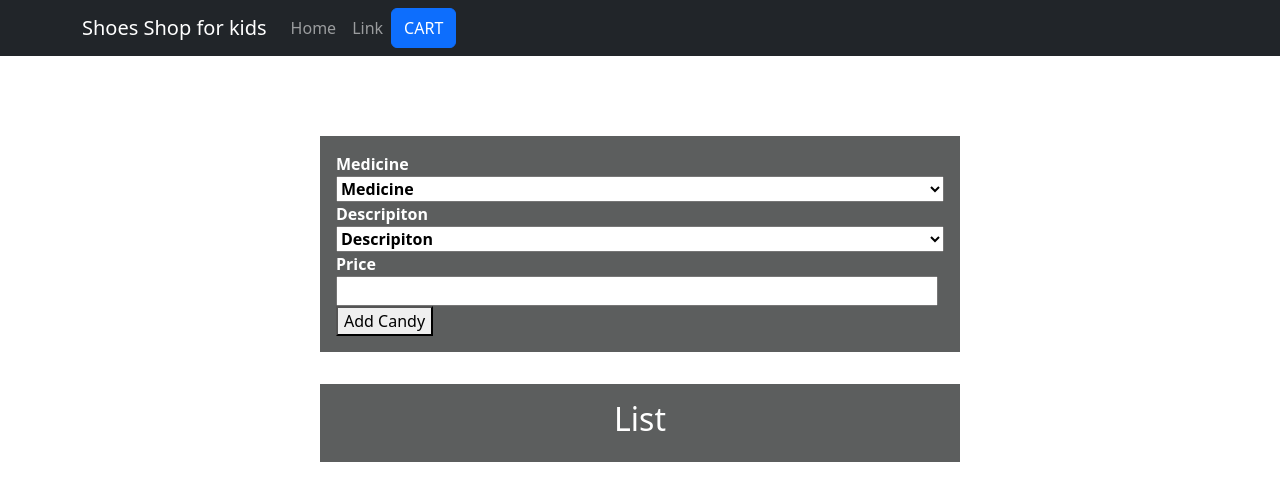
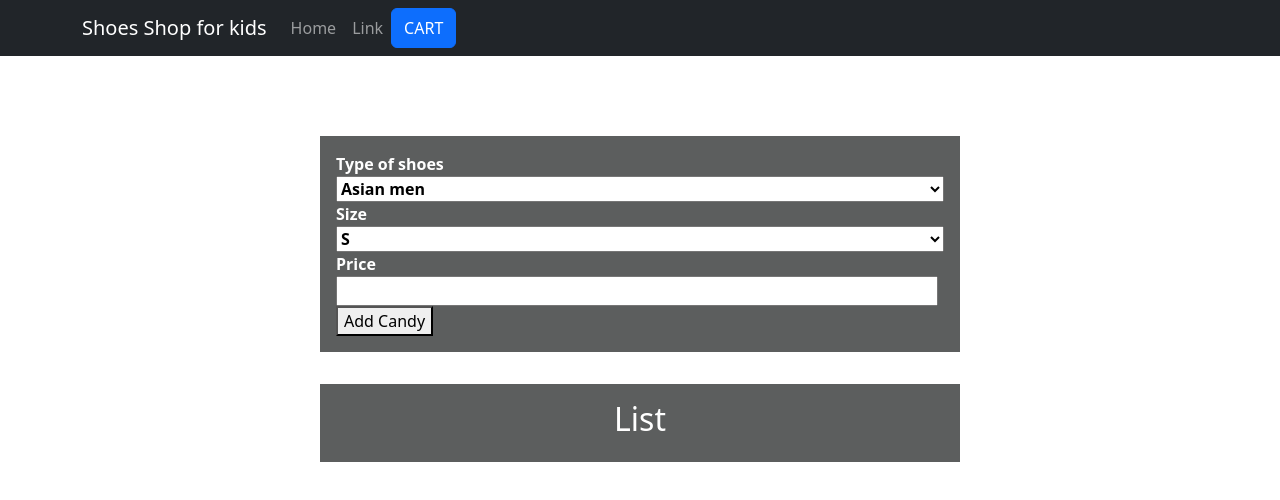
Before and after one commit to jyotisujeeth/shopping-App-, a React (Create React App) app: page / in a window 1280 px wide. Shown: the top 500 px of the page. Built offline with nearby package versions, Linux system fonts and the light colour scheme.

Commit message:
most of the work done

```diff
--- a/src/Components/Form/Form.js
+++ b/src/Components/Form/Form.js
@@ -24,20 +24,19 @@ const Form = () => {
 
   return (
     <form className={classes.form}>
-      <label>Medicine</label>
+      <label>Type of shoes</label>
       <select ref={candyRef}>
-        <option>Medicine</option>
-        <option>Paracetamol</option>
-        <option>Vicks</option>
-        <option>Dolo</option>
+        <option>Asian men</option>
+        <option>Action Men</option>
+        <option>Zoom Shoes</option>
+        <option>crocs</option>
       </select>
 
-      <label>Descripiton</label>
+      <label placeholder="please select size">Size</label>
       <select ref={desRef}>
-        <option>Descripiton</option>
-        <option>XYZ</option>
-        <option>XYZ</option>
-        <option>XYZ</option>
+        <option>S</option>
+        <option>M</option>
+        <option>L</option>
       </select>
       <label>Price</label>
       <input type="number" ref={priceRef} />
```
